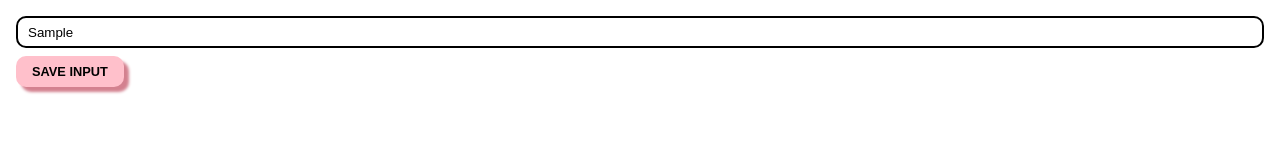
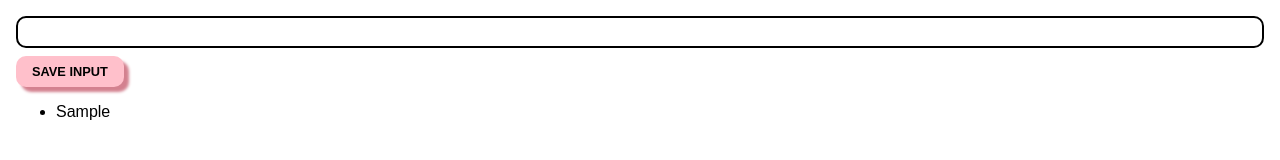
Before and after one commit to JesacaLin/NinjaSwipe, a website built with Vite: page index.html in a window 1280 px wide. Both pictures are taken after typing "Sample" into the empty fields and a click on the button "SAVE INPUT". Built offline with nearby package versions, Linux system fonts and the light colour scheme.

Commit message:
list rendering correctly to the dom

```diff
--- a/index.html
+++ b/index.html
@@ -9,6 +9,9 @@
   <body>
     <input type="text" id="input-el" />
     <button id="input-btn">SAVE INPUT</button>
+    <ul id="ul-el">
+      <!-- <li></li> -->
+    </ul>
     <script src="index.js"></script>
   </body>
 </html>
--- a/index.js
+++ b/index.js
@@ -0,0 +1,20 @@
+let myLeads = [];
+
+const inputBTN = document.querySelector("#input-btn");
+const inputEl = document.querySelector("#input-el");
+const ulEl = document.querySelector("#ul-el");
+
+inputBTN.addEventListener("click", () => {
+  myLeads.push(inputEl.value);
+  renderLeads();
+  inputEl.value = "";
+});
+
+function renderLeads() {
+  ulEl.innerHTML = "";
+  for (let i = 0; i < myLeads.length; i++) {
+    const listItem = document.createElement("li");
+    listItem.textContent += myLeads[i];
+    ulEl.appendChild(listItem);
+  }
+}
```
